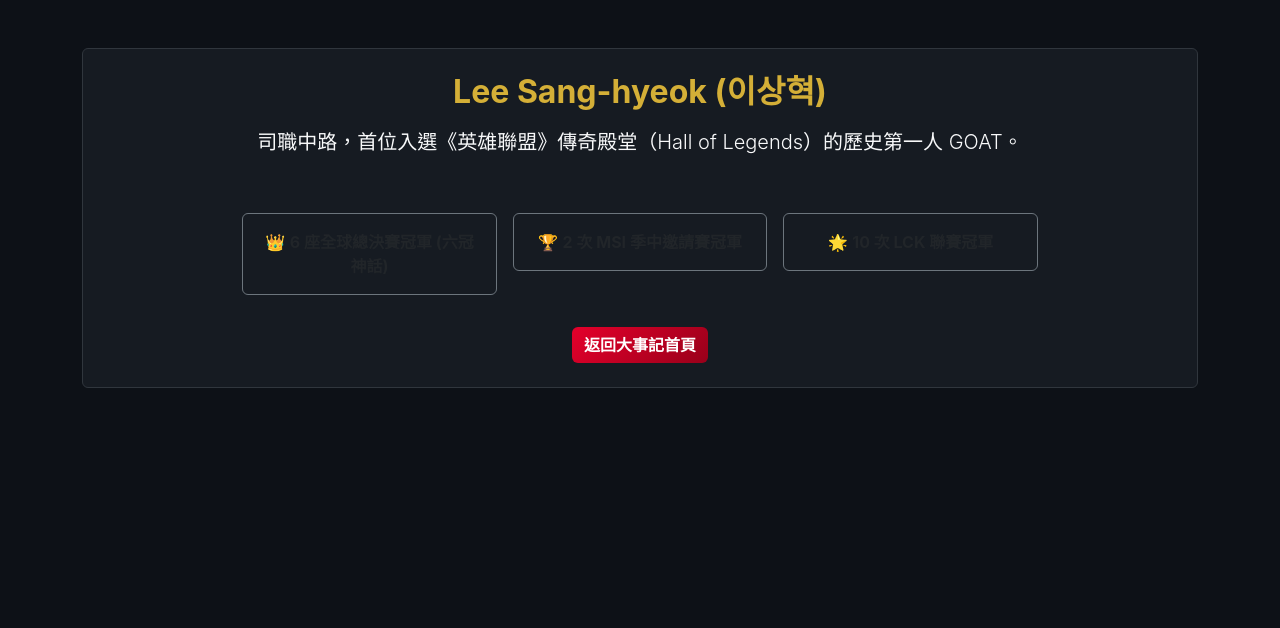
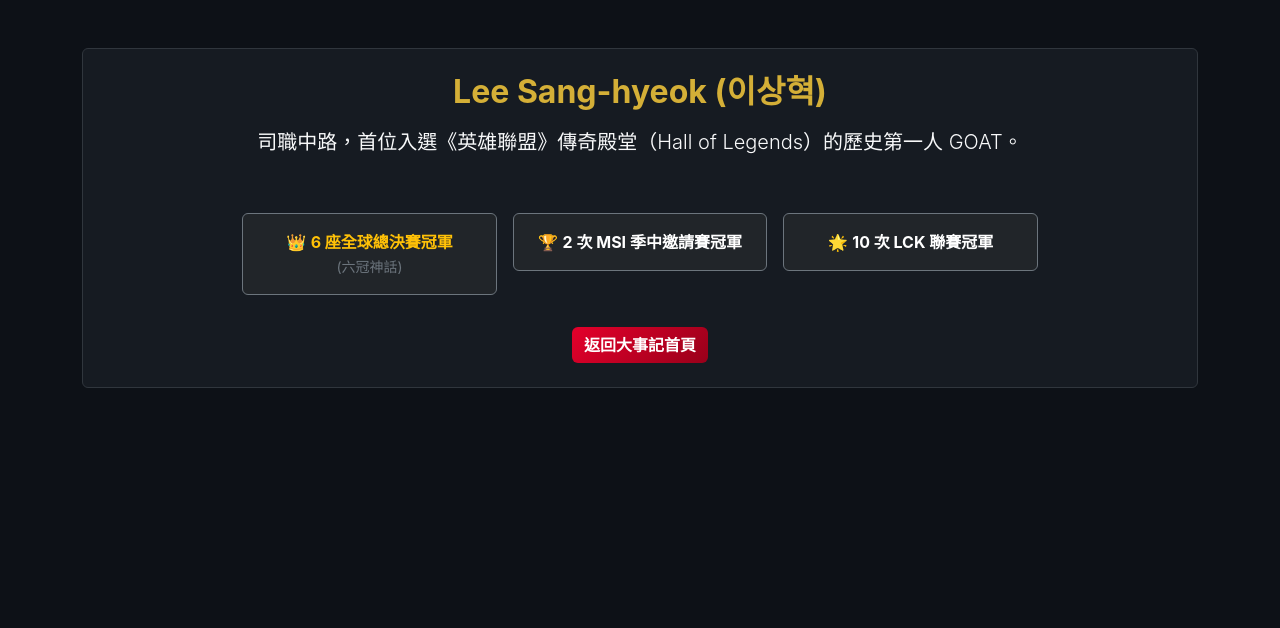
Before and after one commit to qqaazz99001-beep/mywebapp, a Flask app: page /about in a window 1280 px wide. Shown: the part 58-686 px from the top of the page. Run offline with Flask 3, Linux system fonts and the light colour scheme.

Commit message:
更新完整 Faker 六冠部落格

```diff
--- a/templates/base.html
+++ b/templates/base.html
@@ -4,7 +4,7 @@
     <meta charset="UTF-8">
     <meta name="viewport" content="width=device-width, initial-scale=1.0">
     <title>{% block title %}大魔王 Faker 傳奇殿堂大事記{% endblock %}</title>
-    <!-- 引入 Bootstrap 5 美化樣式 -->
+    <!-- 正確的 Bootstrap 5 CDN -->
     <link href="https://cdn.jsdelivr.net/npm/bootstrap@5.3.3/dist/css/bootstrap.min.css" rel="stylesheet">
     <style>
         :root {
@@ -31,6 +31,7 @@
         .card-faker {
             background-color: var(--card-dark);
             border: 1px solid var(--border-color);
+            color: #F0F6FC !important;
             transition: transform 0.25s ease, border-color 0.25s ease, box-shadow 0.25s ease;
         }
         .card-faker:hover {
@@ -79,10 +80,23 @@
                 <p class="lead text-light">司職中路，首位入選《英雄聯盟》傳奇殿堂（Hall of Legends）的歷史第一人 GOAT。</p>
 
                 <!-- 六冠傳奇榮譽牆 -->
-                <div class="row g-3 justify-content-center my-4">
-                    <div class="col-md-3"><div class="p-3 border border-secondary rounded">👑 <strong>6 座全球總決賽冠軍 (六冠神話)</strong></div></div>
-                    <div class="col-md-3"><div class="p-3 border border-secondary rounded">🏆 <strong>2 次 MSI 季中邀請賽冠軍</strong></div></div>
-                    <div class="col-md-3"><div class="p-3 border border-secondary rounded">🌟 <strong>10 次 LCK 聯賽冠軍</strong></div></div>
+                <div class="row g-3 justify-content-center my-4 text-light">
+                    <div class="col-md-3">
+                        <div class="p-3 border border-secondary rounded bg-dark">
+                            👑 <strong class="text-warning">6 座全球總決賽冠軍</strong><br>
+                            <small class="text-secondary">(六冠神話)</small>
+                        </div>
+                    </div>
+                    <div class="col-md-3">
+                        <div class="p-3 border border-secondary rounded bg-dark">
+                            🏆 <strong class="text-white">2 次 MSI 季中邀請賽冠軍</strong>
+                        </div>
+                    </div>
+                    <div class="col-md-3">
+                        <div class="p-3 border border-secondary rounded bg-dark">
+                            🌟 <strong class="text-white">10 次 LCK 聯賽冠軍</strong>
+                        </div>
+                    </div>
                 </div>
 
                 <div class="mt-2">
@@ -100,6 +114,7 @@
         </div>
     </footer>
 
+    <!-- 正確的 Bootstrap 5 JS -->
     <script src="https://cdn.jsdelivr.net/npm/bootstrap@5.3.3/dist/js/bootstrap.bundle.min.js"></script>
 </body>
 </html>
```
